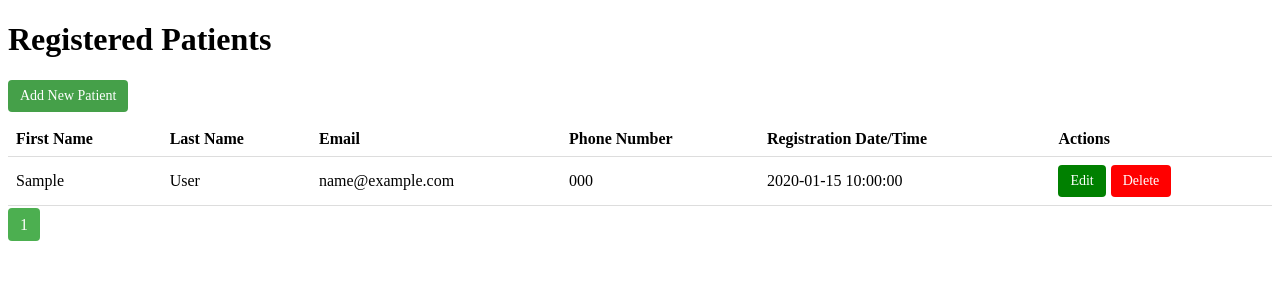
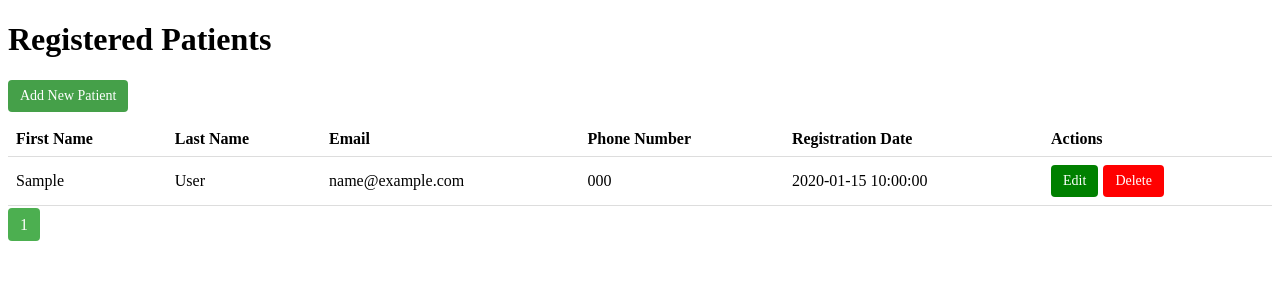
Before and after one commit to Wendy-Lagho/drugDispensingTool, a PHP site: page /patients_table.php in a window 1280 px wide. Shown: the top 300 px of the page. Run offline with PHP 8.4, Linux system fonts and the light colour scheme; tables that the repository leaves empty or names only in its code hold one stand-in row (values such as "Sample post").

Commit message:
add to the tool

```diff
--- a/php files/view/patients_table.php
+++ b/php files/view/patients_table.php
@@ -135,7 +135,7 @@ $result = $conn->query($sql);
             <th>Last Name</th>
             <th>Email</th>
             <th>Phone Number</th>
-            <th>Registration Date/Time</th>
+            <th>Registration Date</th>
             <th>Actions</th>
         </tr>
         <?php
```
